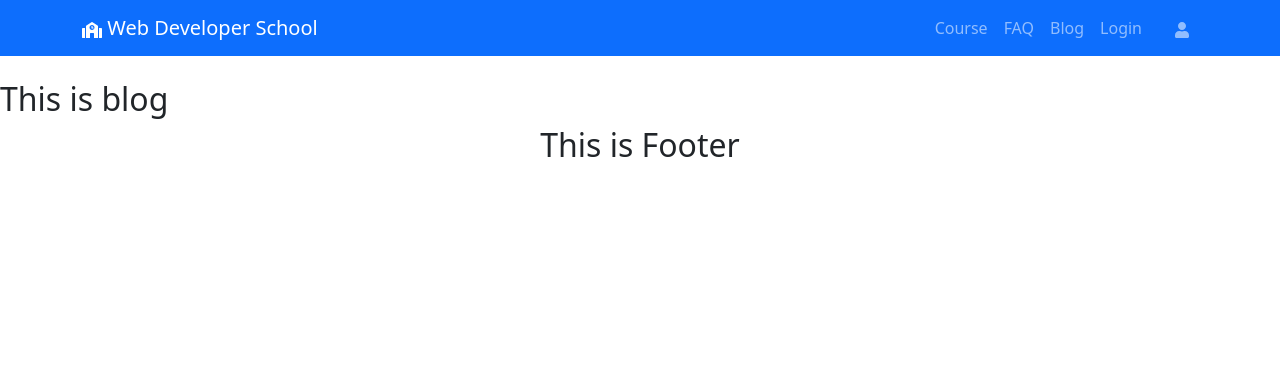
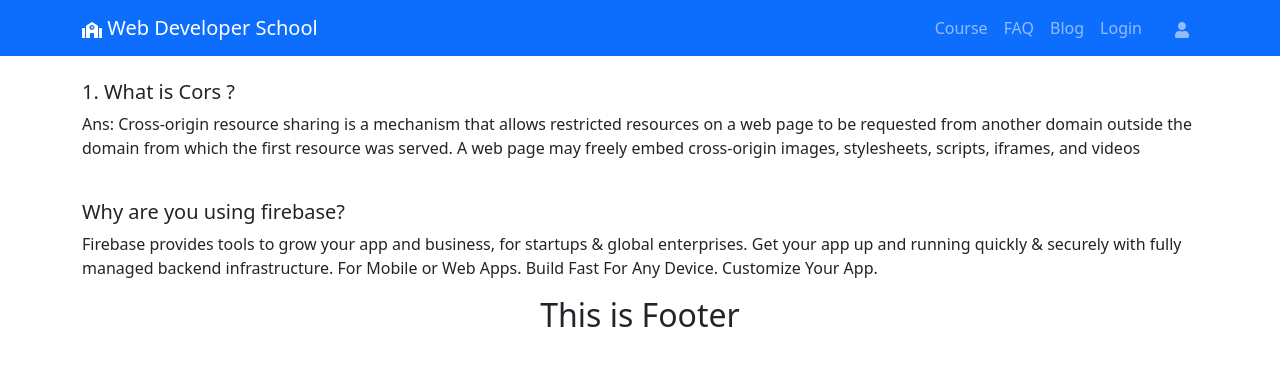
Before and after one commit to SabbirHowlader/web-developer-school-client, a React (Create React App) app: page /blog in a window 1280 px wide. Shown: the top 366 px of the page. Built offline with nearby package versions, Linux system fonts and the light colour scheme; no server answers.

Commit message:
added Question

```diff
--- a/src/Page/Blog/Blog.js
+++ b/src/Page/Blog/Blog.js
@@ -1,10 +1,15 @@
 import React from 'react';
+import { Container } from 'react-bootstrap';
 
 const Blog = () => {
     return (
-        <div>
-            <h2>This is blog</h2>
-        </div>
+        <Container>
+            <h5>1. What is Cors ?</h5>
+            <p>Ans: Cross-origin resource sharing is a mechanism that allows restricted resources on a web page to be requested from another domain outside the domain from which the first resource was served. A web page may freely embed cross-origin images, stylesheets, scripts, iframes, and videos</p>
+            <br />
+            <h5>Why are you using firebase? </h5>
+            <p>Firebase provides tools to grow your app and business, for startups & global enterprises. Get your app up and running quickly & securely with fully managed backend infrastructure. For Mobile or Web Apps. Build Fast For Any Device. Customize Your App.</p>
+        </Container>
     );
 };
 
--- a/src/Page/Login/Login/Login.js
+++ b/src/Page/Login/Login/Login.js
@@ -45,7 +45,7 @@ const Login = () => {
         <Form onSubmit={handleSubmit} className='w-50 mx-auto'>
             <Form.Group className="mb-3" controlId="formBasicEmail">
                 <Form.Label>Email address</Form.Label>
-                <Form.Control name='email' type="email" placeholder="Enter email" />
+                <Form.Control name='email' type="email" placeholder="Enter email" required />
             </Form.Group>
 
             <Form.Group className="mb-3" controlId="formBasicPassword">
--- a/src/Shared/LeftSideNav/LeftSideNave.js
+++ b/src/Shared/LeftSideNav/LeftSideNave.js
@@ -11,7 +11,7 @@ const LeftSideNave = () => {
     }, [])
     return (
         <div>
-            <h2>All category: {categories.length}</h2>
+            <h2>All Category</h2>
             <div>
                 {
                     categories.map(category => <p kye={category.id}>
```
